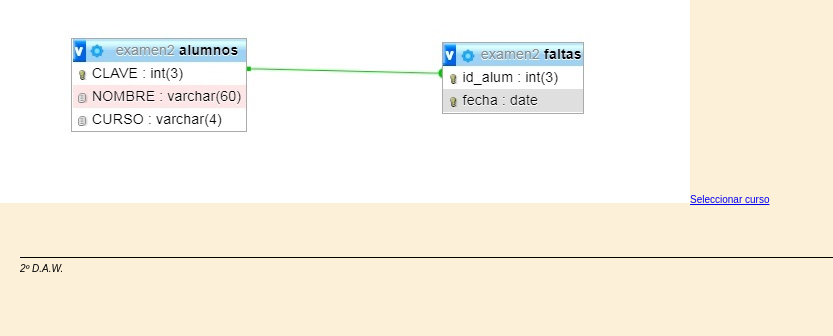
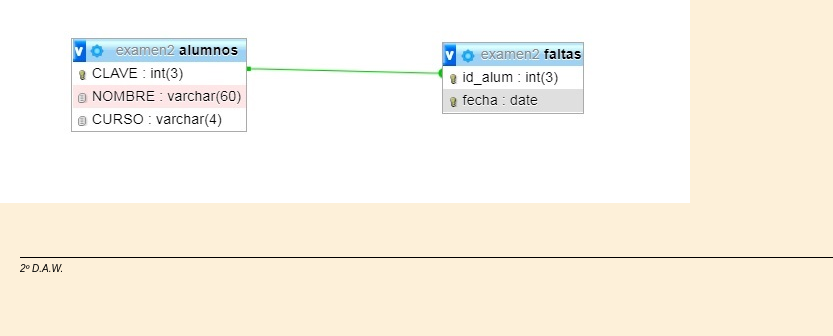
Before and after one commit to jgalesp/despliegue, a PHP site: page / in a window 1280 px wide. Shown: the part 94-430 px from the top of the page, without its empty margins (0-833 px from the left). Run offline with PHP 8.4, Linux system fonts and the light colour scheme.

Commit message:
Update index.php

```diff
--- a/index.php
+++ b/index.php
@@ -5,6 +5,6 @@ echo "<h1>CONTROL DE ASISTENCIA EN D.A.W.</h1>";
 echo "<img src='tablas.jpg'>";
 		echo "</div>";
 
-echo "<a href='meter_faltas.php'>Seleccionar curso</a>";
+
 		pie();
 ?>
```
